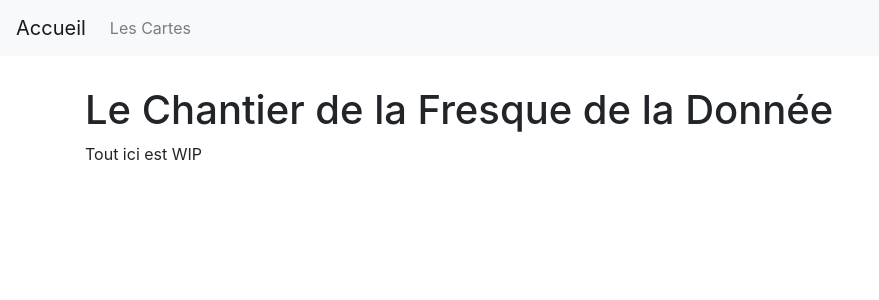
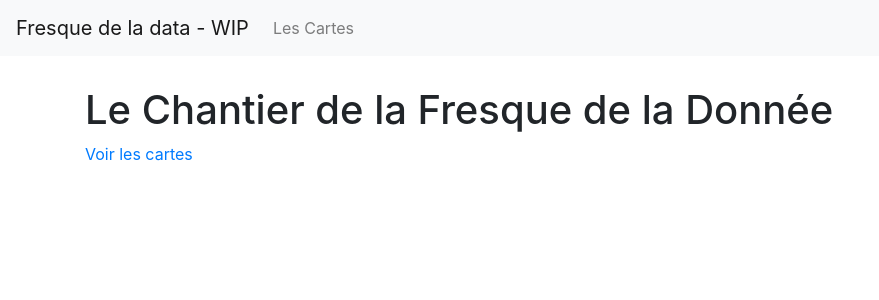
Before and after one commit to philippe-lemaire/fresquedata, a Django app: page / in a window 1280 px wide. Shown: the top 300 px of the page, without its empty margins (0-879 px from the left). Run offline with Django 4.2, Linux system fonts and the light colour scheme; some libraries are stand-ins or nearby versions.

Commit message:
better title in nav and index

```diff
--- a/cardfactory/templates/cardfactory/index.html
+++ b/cardfactory/templates/cardfactory/index.html
@@ -3,5 +3,5 @@
 
 {% block content %}
 <h1>Le Chantier de la Fresque de la Donnée</h1>
-<p>Tout ici est WIP</p>
+<p><a href="{% url 'cardfactory:card_list' %}">Voir les cartes</a></p>
 {% endblock content %}
--- a/templates/base.html
+++ b/templates/base.html
@@ -23,7 +23,7 @@
 
 
     <nav class="navbar navbar-expand-lg navbar-light bg-light">
-        <a class="navbar-brand" href="/">Accueil</a>
+        <a class="navbar-brand" href="/">Fresque de la data - WIP</a>
         <button class="navbar-toggler" type="button" data-toggle="collapse" data-target="#navbarNavDropdown"
             aria-controls="navbarNavDropdown" aria-expanded="false" aria-label="Toggle navigation">
             <span class="navbar-toggler-icon"></span>
```
